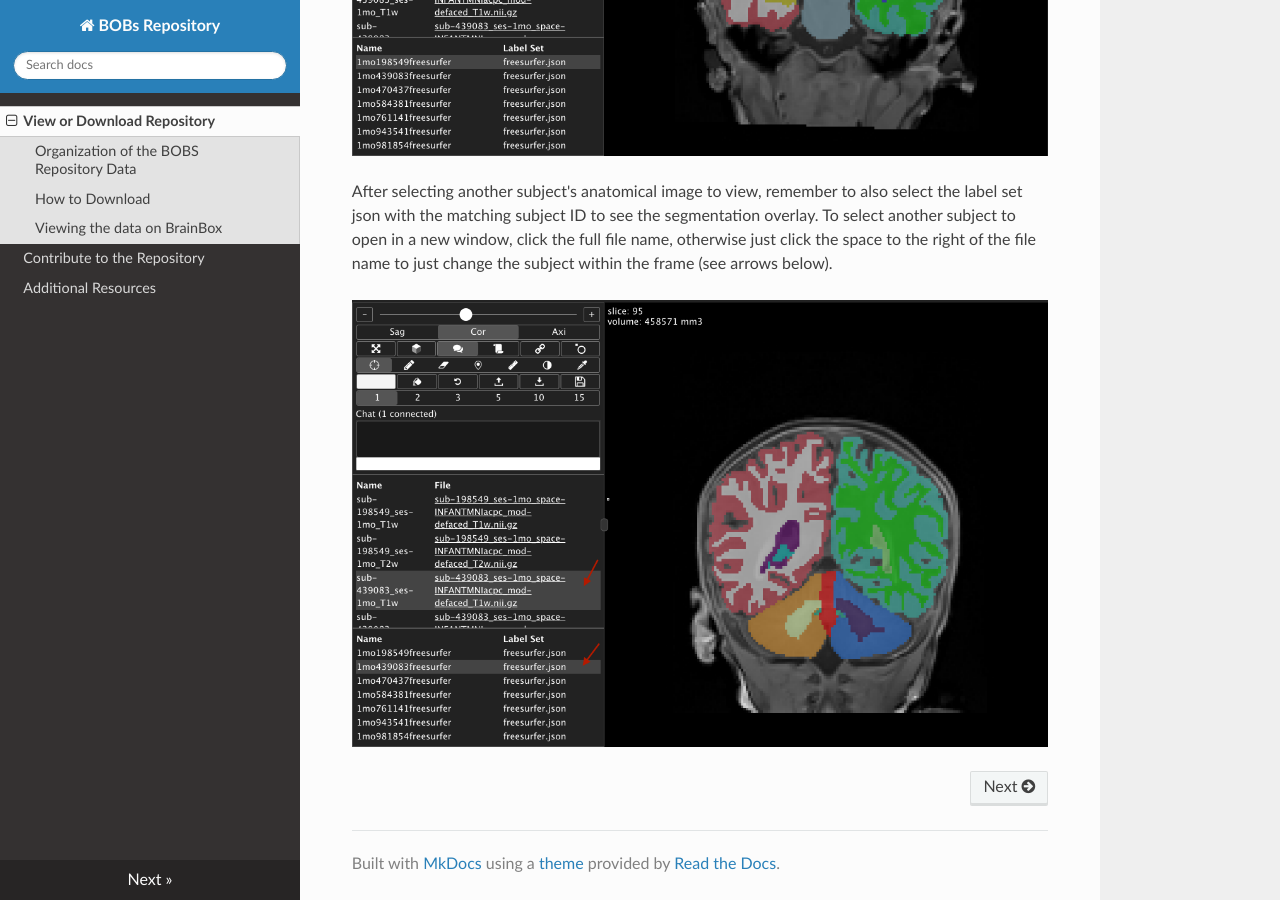
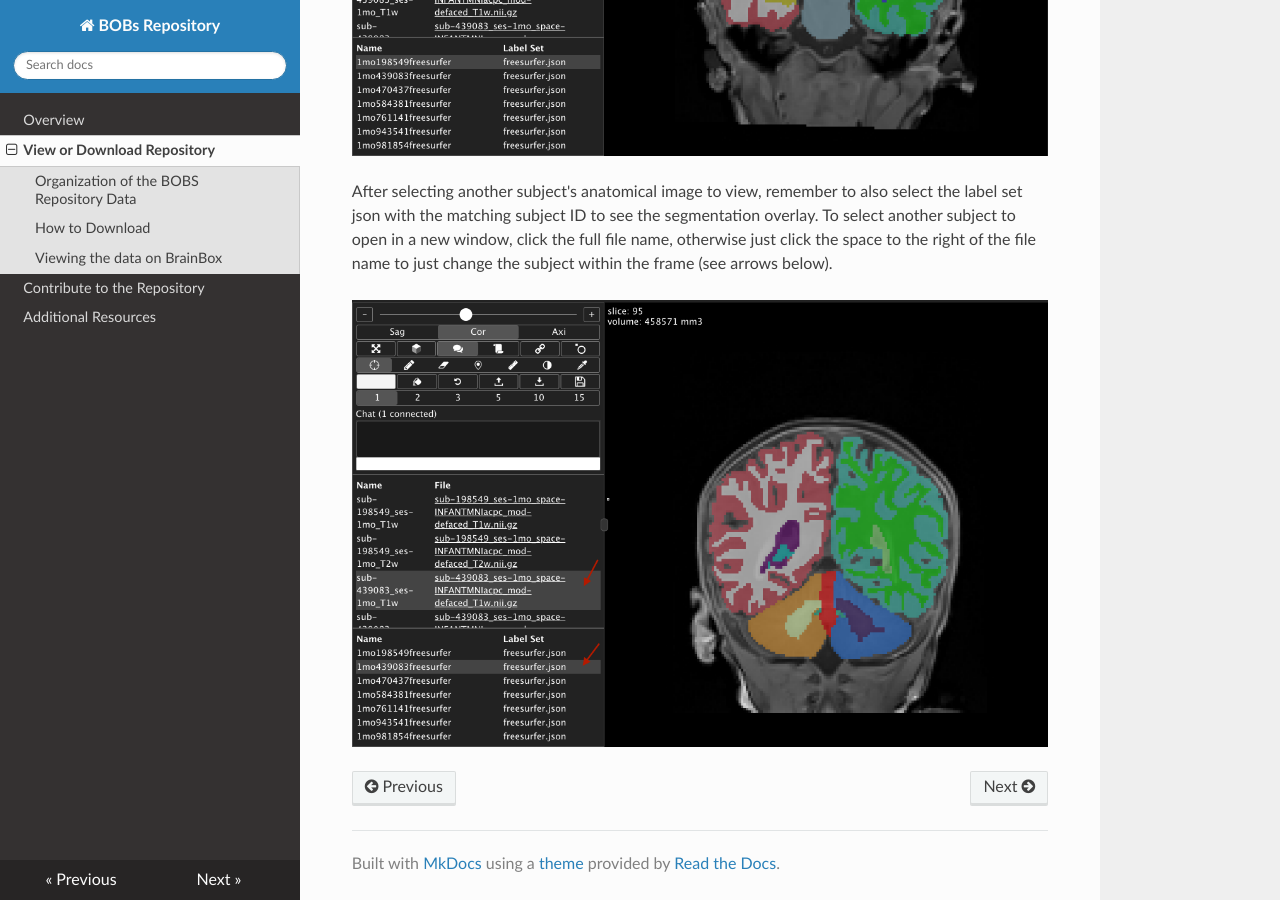
Before and after one commit to DCAN-Labs/BOBsRepositoryRTD, an MkDocs documentation site: the page built from docs/data_access.md, in a window 1280 px wide and 900 px high, scrolled down 2137 px. Built offline with MkDocs 1.6.1, drawn with Linux system fonts in a browser that asks for light colours; nearby versions of some CDN libraries; part of the change alters nothing that is shown.

Commit message:
Update mkdocs.yml

```diff
--- a/mkdocs.yml
+++ b/mkdocs.yml
@@ -4,6 +4,7 @@ plugins:
   - search
 docs_dir: docs
 nav:
+  - Overview: index.md
   - View or Download Repository: data_access.md
   - Contribute to the Repository: contribute.md
   - Additional Resources: resources.md
```
